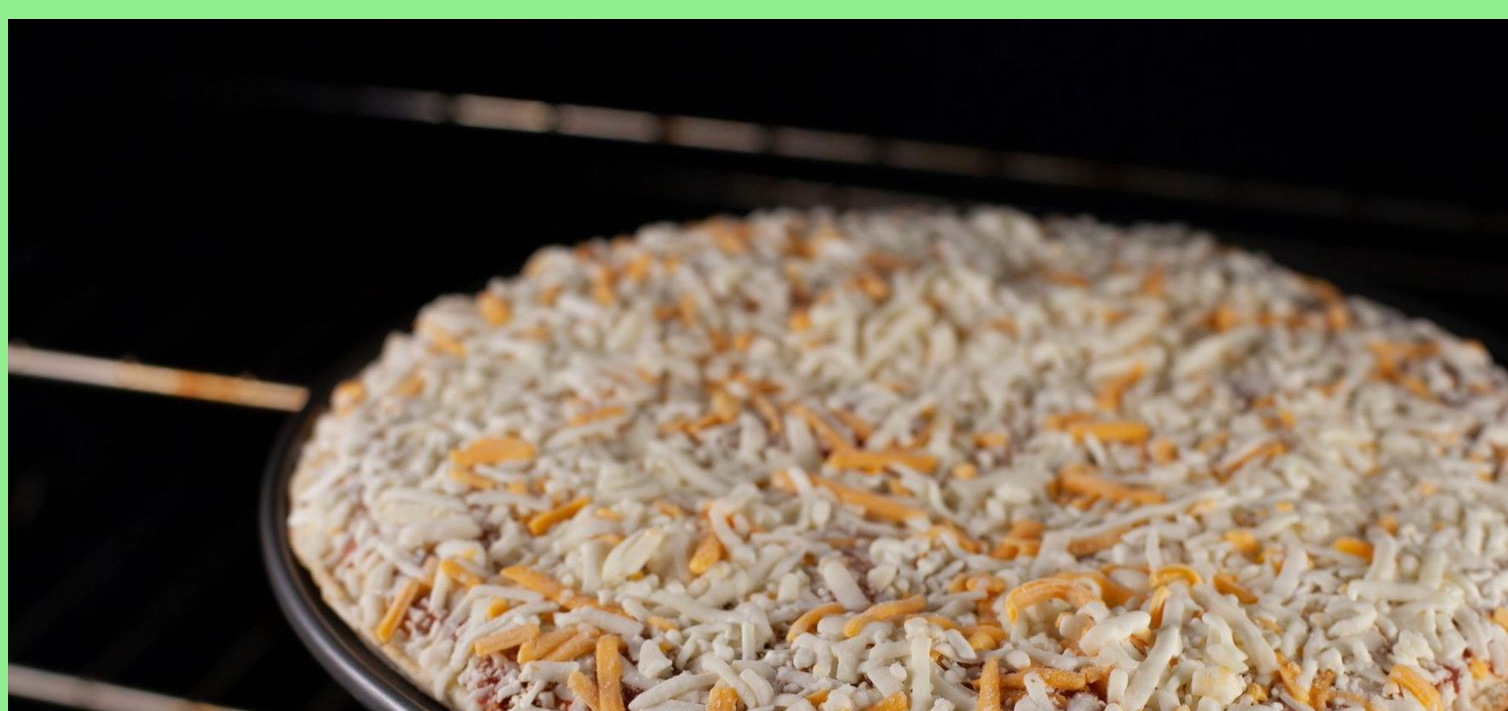
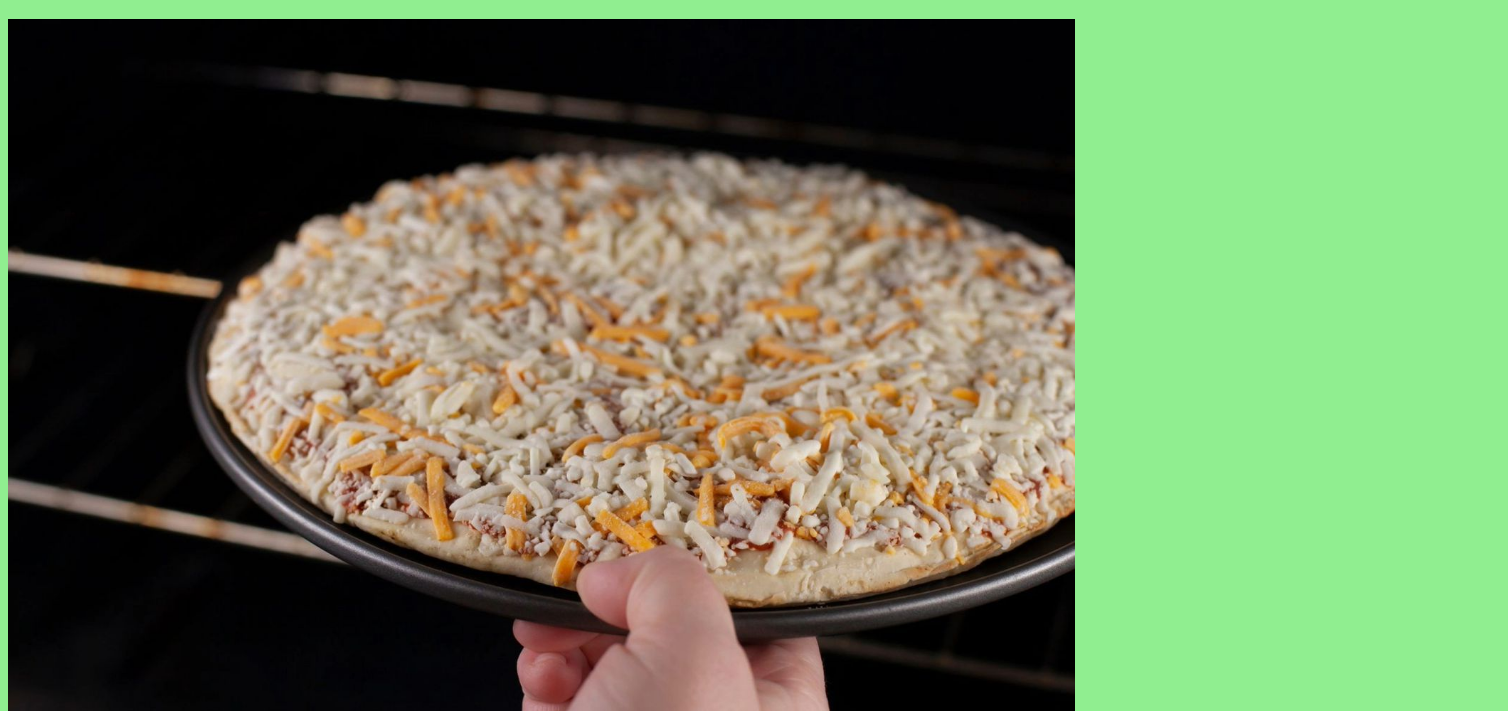
Before and after one commit to sjursaa/odin-recipes, a plain HTML site: page recipes/pizza.html in a window 1280 px wide. Shown: the part 89-800 px from the top of the page, 1508 px wide, since content can reach past the window. Drawn offline with Linux system fonts and the light colour scheme.

Commit message:
add basic image sizing to style.css

```diff
--- a/style.css
+++ b/style.css
@@ -2,3 +2,8 @@
   background-color: lightgreen;
   font-family: Verdana, Geneva, Tahoma, sans-serif;
 }
+
+img {
+  height: 800px;
+  width: auto;
+}
```
